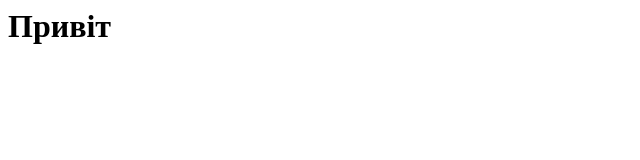
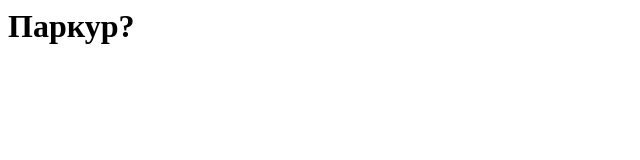
Before and after one commit to romandor/romandor.github.io, a plain HTML site: page index.html in a window 1280 px wide. Shown: the full height of the page, 0-640 px from the left. Drawn offline with Linux system fonts and the light colour scheme.

Commit message:
Update index.html

```diff
--- a/index.html
+++ b/index.html
@@ -1 +1 @@
-<h1>Привіт</h1>
+<h1>Паркур?</h1>
```
